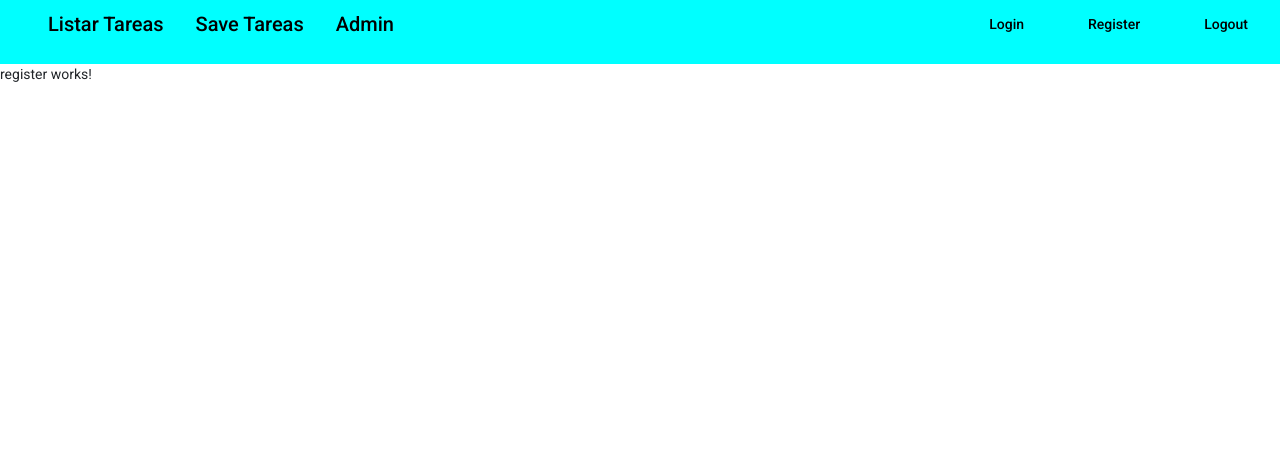
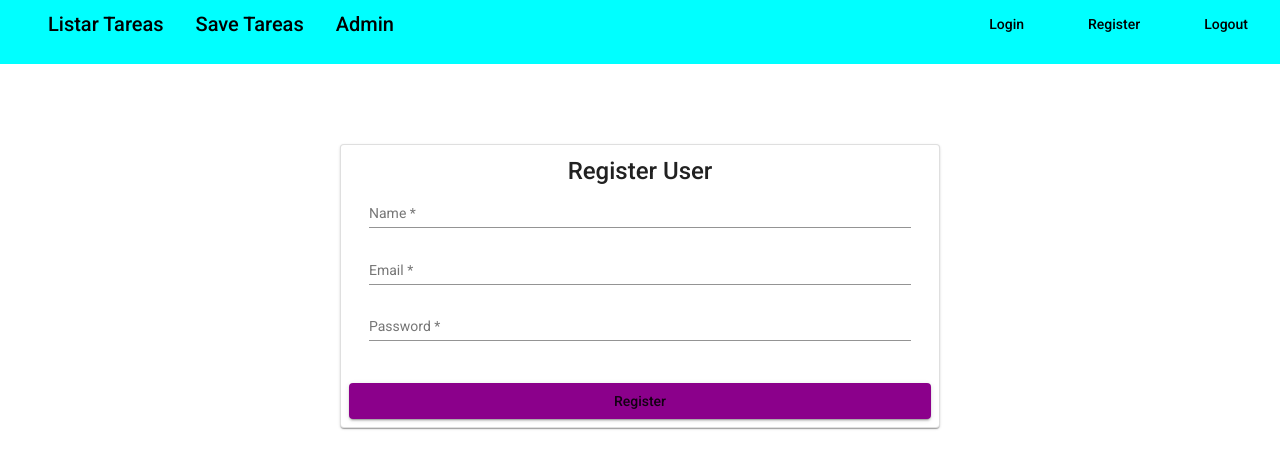
Before and after one commit to crisfordy2/boardCristian, an Angular app in the folder frontend/: page /register in a window 1280 px wide. Shown: the top 468 px of the page. Built offline with nearby package versions, Linux system fonts and the light colour scheme.

Commit message:
add register

```diff
--- a/frontend/src/app/home/register/register.component.css
+++ b/frontend/src/app/home/register/register.component.css
@@ -0,0 +1,30 @@
+.container{
+    display: flex;
+    flex-direction: column;
+}
+
+.form{
+    display: flex;
+    align-items: center;
+    justify-content: center;
+    padding-top: 80px;
+}
+
+.button{
+    width: 100%;
+    background-color: darkmagenta;
+}
+
+.card{
+    width: 100%;
+    min-width: 150px;
+    max-width: 600px;
+}
+
+mat-card-title{
+    text-align: center;
+}
+
+.form{
+
+}
--- a/frontend/src/app/home/register/register.component.html
+++ b/frontend/src/app/home/register/register.component.html
@@ -1 +1,46 @@
-<p>register works!</p>
+<div class="form">
+    <mat-card class="card">
+        <mat-card-title>Register User</mat-card-title>
+
+        <div *ngIf="successMessagge">
+            <div class="alert alert-success" role="alert">
+                <div>
+                    {{successMessagge}}
+                </div>
+                <button type="button" class="close" (click)="xAlert()" data-dismiss="alert" aria-label="close">
+                    <span aria-hidden="true">x</span>
+                </button>
+            </div>
+        </div>
+
+        <div *ngIf="errorMessagge">
+            <div class="alert alert-danger" role="alert">
+                <div>
+                    {{errorMessagge}}
+                </div>
+                <button type="button" class="close" (click)="xAlert()" data-dismiss="alert" aria-label="close">
+                    <span aria-hidden="true">x</span>
+                </button>
+            </div>
+        </div>
+
+        <mat-card-content>
+            <div class="container">
+                <mat-form-field>
+                    <input [(ngModel)]="dataUser.name" placeholder="Name" matInput required>
+                </mat-form-field>
+                <mat-form-field>
+                    <input [(ngModel)]="dataUser.email" placeholder="Email" matInput required>
+                </mat-form-field>
+                <mat-form-field>
+                    <input [(ngModel)]="dataUser.password" placeholder="Password" matInput required>
+                </mat-form-field>
+            </div>
+        </mat-card-content>
+
+        <mat-card-actions>
+            <button (click)="registerUser()" class="button" mat-raised-button>Register</button>
+        </mat-card-actions>
+
+    </mat-card>
+</div>
--- a/frontend/src/app/home/register/register.component.ts
+++ b/frontend/src/app/home/register/register.component.ts
@@ -1,4 +1,6 @@
 import { Component, OnInit } from '@angular/core';
+import { RouterModule } from "@angular/router";
+import { AuthService } from '../../services/auth.service';
 
 @Component({
   selector: 'app-register',
@@ -7,9 +9,57 @@ import { Component, OnInit } from '@angular/core';
 })
 export class RegisterComponent implements OnInit {
 
-  constructor() { }
+  public dataUser: any;
+  public errorMessagge: String;
+  public successMessagge: String;
+
+  constructor(private auth: AuthService, private router: RouterModule) {
+    this.dataUser = {};
+    this.errorMessagge = '';
+    this.successMessagge = '';
+  }
 
   ngOnInit(): void {
   }
 
+  registerUser(){
+
+    if (!this.dataUser.name || !this.dataUser.email || !this.dataUser.password) {
+      console.log('Failed process: Incomplete data')
+      this.errorMessagge = 'Failed process: Incomplete data';
+      this.closeAlert();
+      this.dataUser = {};
+    } else {
+      // console.log(this.dataUser)
+
+      this.auth.registerUser(this.dataUser).subscribe(
+        (res)=>{
+          console.log(res);
+          this.successMessagge = 'Register user: successful'
+          this.closeAlert();
+          this.dataUser = {};
+
+        },
+        (err)=>{
+          console.log(err);
+          this.errorMessagge = err.error;
+          this.closeAlert();
+          this.dataUser = {};
+        }
+      )
+    }
+  }
+
+  closeAlert(){
+    setTimeout(()=>{
+      this.errorMessagge = '';
+      this.successMessagge = '';
+    }, 3000)
+  }
+
+  xAlert(){
+    this.errorMessagge = '';
+    this.successMessagge = '';
+  }
+
 }
--- a/frontend/src/app/services/auth.service.ts
+++ b/frontend/src/app/services/auth.service.ts
@@ -1,9 +1,21 @@
 import { Injectable } from '@angular/core';
+import { environment } from '../../environments/environment';
+import { HttpClient } from "@angular/common/http";
+
 
 @Injectable({
   providedIn: 'root'
 })
 export class AuthService {
 
-  constructor() { }
+  private env: String;
+
+  constructor(private http: HttpClient) {
+    this.env = environment.APP_URL;
+  }
+
+  registerUser(user: any){
+    return this.http.post(this.env + 'user/registerUser', user)
+  }
+
 }
```
Also changed, not shown: frontend/src/app/app.module.ts (+7 -1 lines), 1 other file (tests, documents, lock files or other folders).
